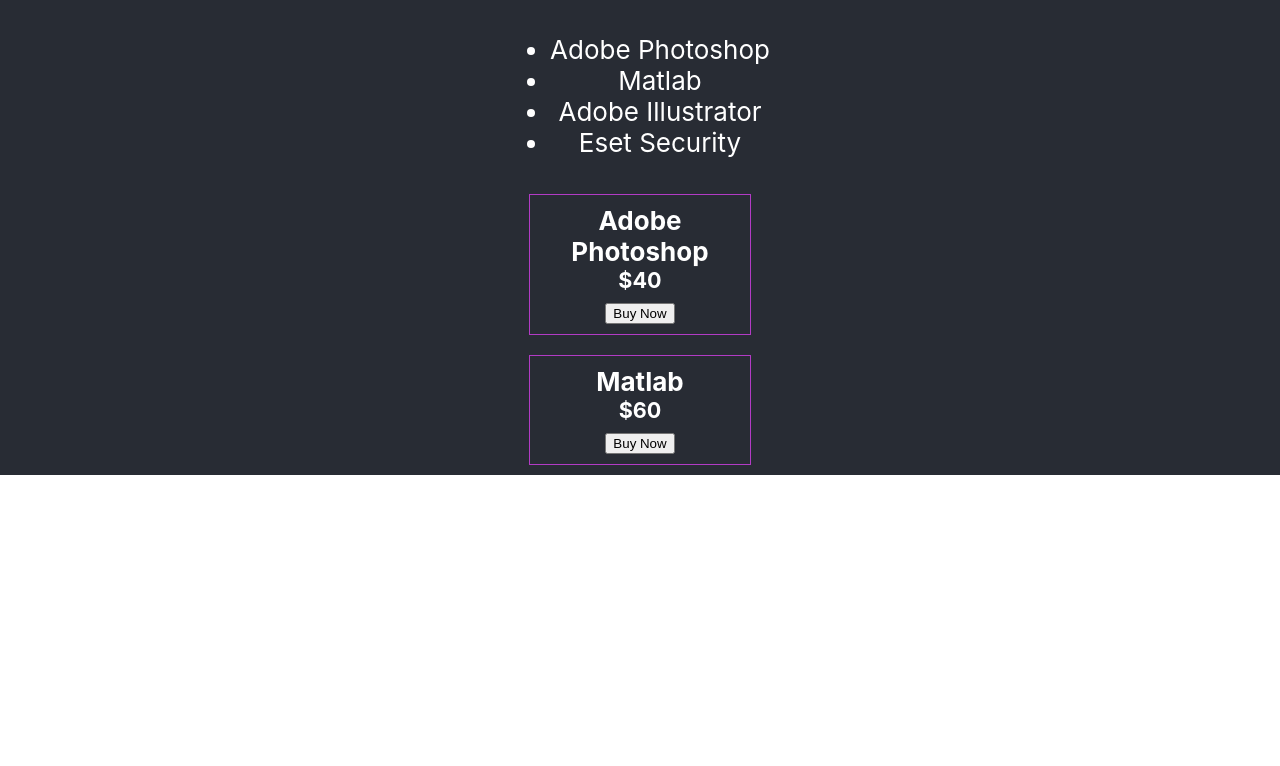
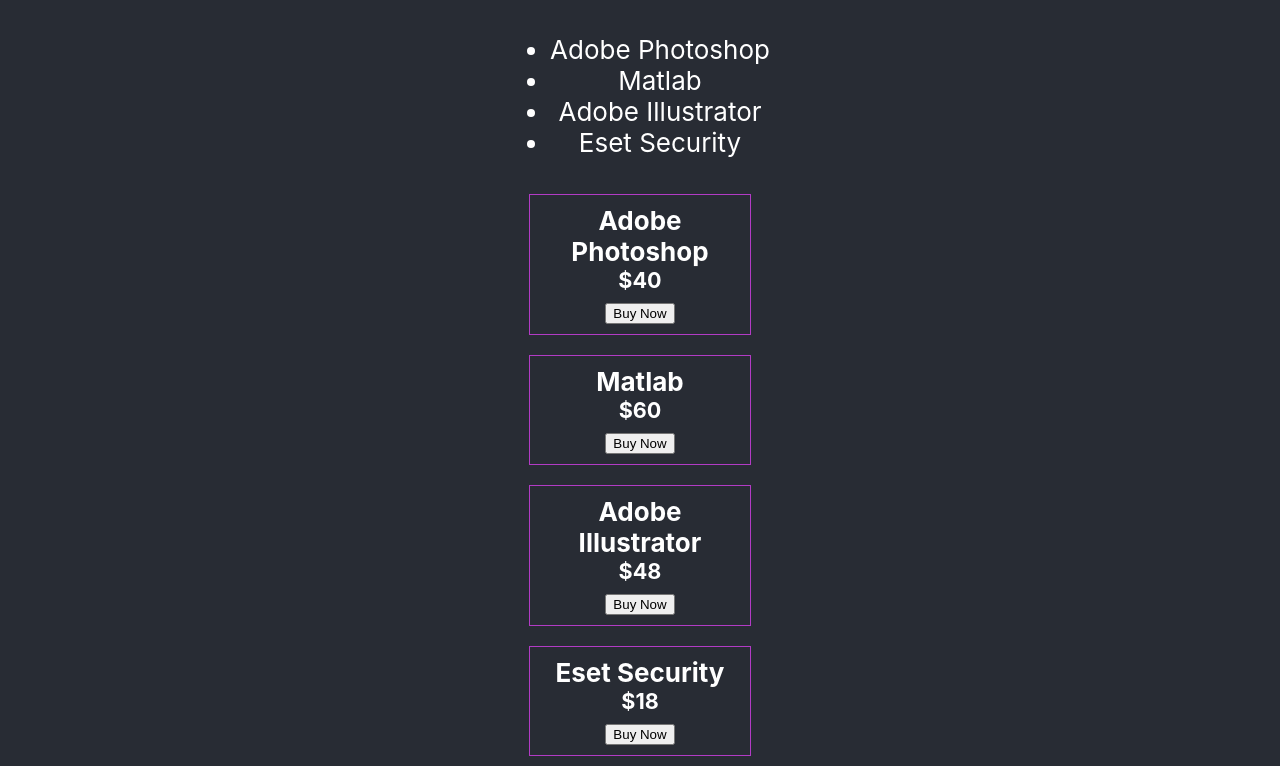
Before and after one commit to Nuralam30/react-basic-app, a React (Create React App) app: page / in a window 1280 px wide. Shown: the part 500-1266 px from the top of the page. Before the commit the page ends 975 px from the top, so only its background shows below. Built offline with nearby package versions, Linux system fonts and the light colour scheme.

Commit message:
map updated

```diff
--- a/src/App.js
+++ b/src/App.js
@@ -23,8 +23,7 @@
         }
       </ul>
 
-      <Product product={products[0]}></Product>
-      <Product product={products[1]}></Product>
+      {products.map(pd => <Product product={pd}></Product>)}
     </div>
   );
 }
```
